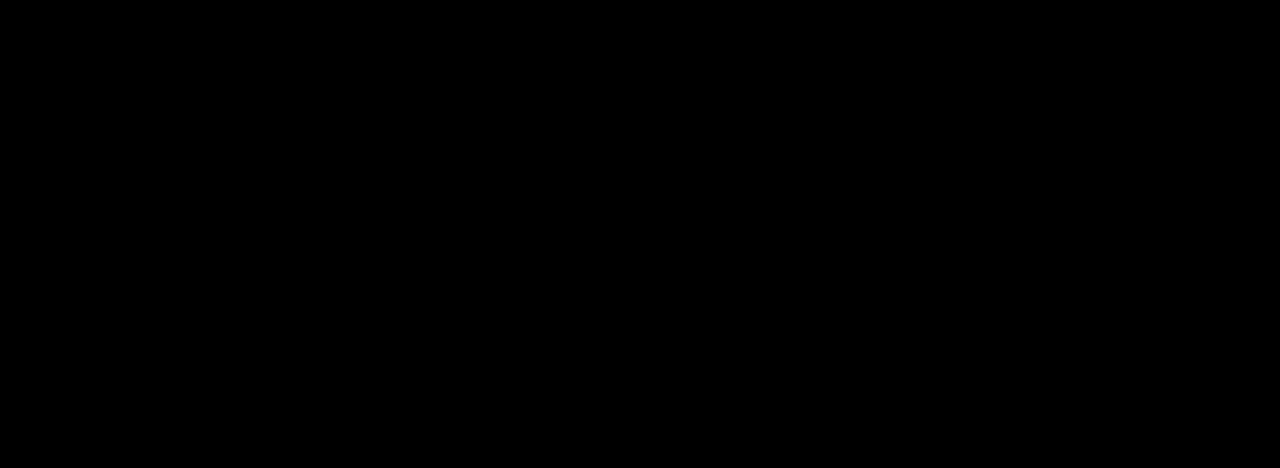
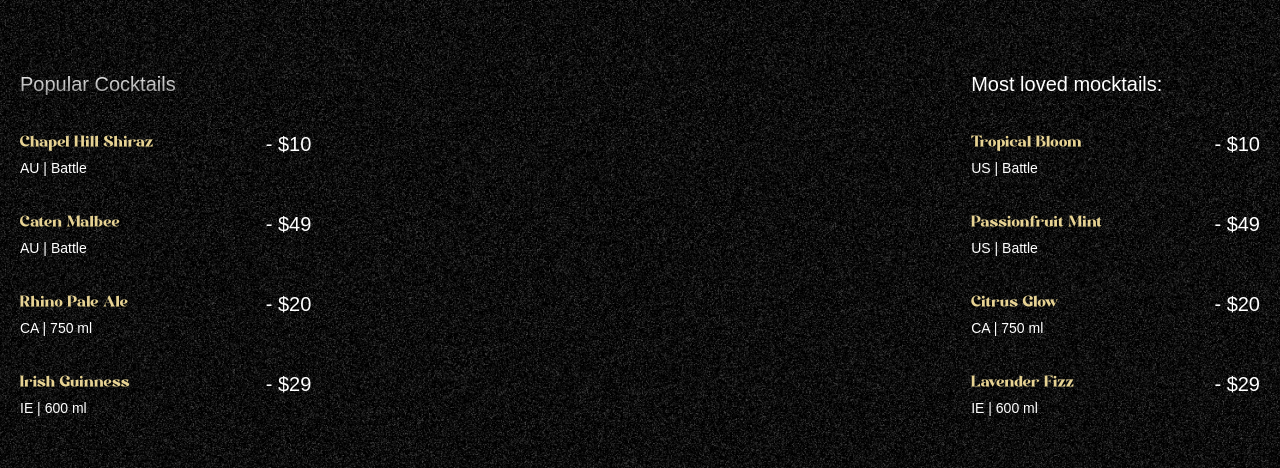
Before and after one commit to Nur-Chowdhury/cocktail, a React (Vite) app: page / in a window 1280 px wide. Shown: the part 890-1358 px from the top of the page. Built offline with nearby package versions, Linux system fonts and the light colour scheme; a web font is replaced by a local one.

Commit message:
cocktails section

```diff
--- a/src/App.jsx
+++ b/src/App.jsx
@@ -3,6 +3,7 @@
 import gsap from 'gsap'
 import Navbar from './Components/Navbar'
 import Hero from './Components/Hero'
+import Cocktails from './Components/Cocktails'
 
 gsap.registerPlugin(ScrollTrigger, SplitText)
 
@@ -11,7 +12,7 @@
     <div>
       <Navbar />
       <Hero />
-      <div className=' h-dvh' />
+      <Cocktails />
     </div>
   )
 }
--- /dev/null
+++ b/src/Components/Cocktails.jsx
@@ -0,0 +1,64 @@
+import React from 'react'
+import { cocktailLists, mockTailLists } from '../../constants'
+import { useGSAP } from '@gsap/react'
+import gsap from 'gsap'
+
+export default function Cocktails() {
+
+    useGSAP(() => {
+        const parallaxTimeline = gsap.timeline({
+            scrollTrigger: {
+                trigger: '#cocktails',
+                start: 'top 30%',
+                end: 'bottom 80%',
+                scrub: true,
+            }
+        })
+
+	    parallaxTimeline
+	    .from('#c-left-leaf', {
+		    x: -100, y: 100
+	    })
+	    .from('#c-right-leaf', {
+		    x: 100, y: 100
+	    })
+    })
+
+    return (
+        <section id='cocktails' className='noisy'>
+            <img src='/images/cocktail-left-leaf.png' alt="l-leaf" id='c-left-leaf' />
+            <img src='/images/cocktail-right-leaf.png' alt="r-leaf" id='c-right-leaf' />
+
+            <div className=' list'>
+                <div className=' popular'>
+                    <h2 className=' title'> Popular Cocktails </h2>
+                    <ul>
+                        {cocktailLists.map(({ name, country, detail, price }) => (
+                            <li key={name}>
+                                <div className="md:me-28">
+                                    <h3>{name}</h3>
+                                    <p>{country} | {detail}</p>
+                                </div>
+                                <span>- {price}</span>
+                            </li>
+                        ))}
+                    </ul>
+                </div>
+                <div className="loved">
+                    <h2>Most loved mocktails:</h2>
+                    <ul>
+                        {mockTailLists.map(({ name, country, detail, price }) => (
+                            <li key={name}>
+                                <div className="me-28">
+                                    <h3>{name}</h3>
+                                    <p>{country} | {detail}</p>
+                                </div>
+                                <span>- {price}</span>
+                            </li>
+                        ))}
+                    </ul>
+                </div>
+            </div>
+        </section>
+    )
+}
```
